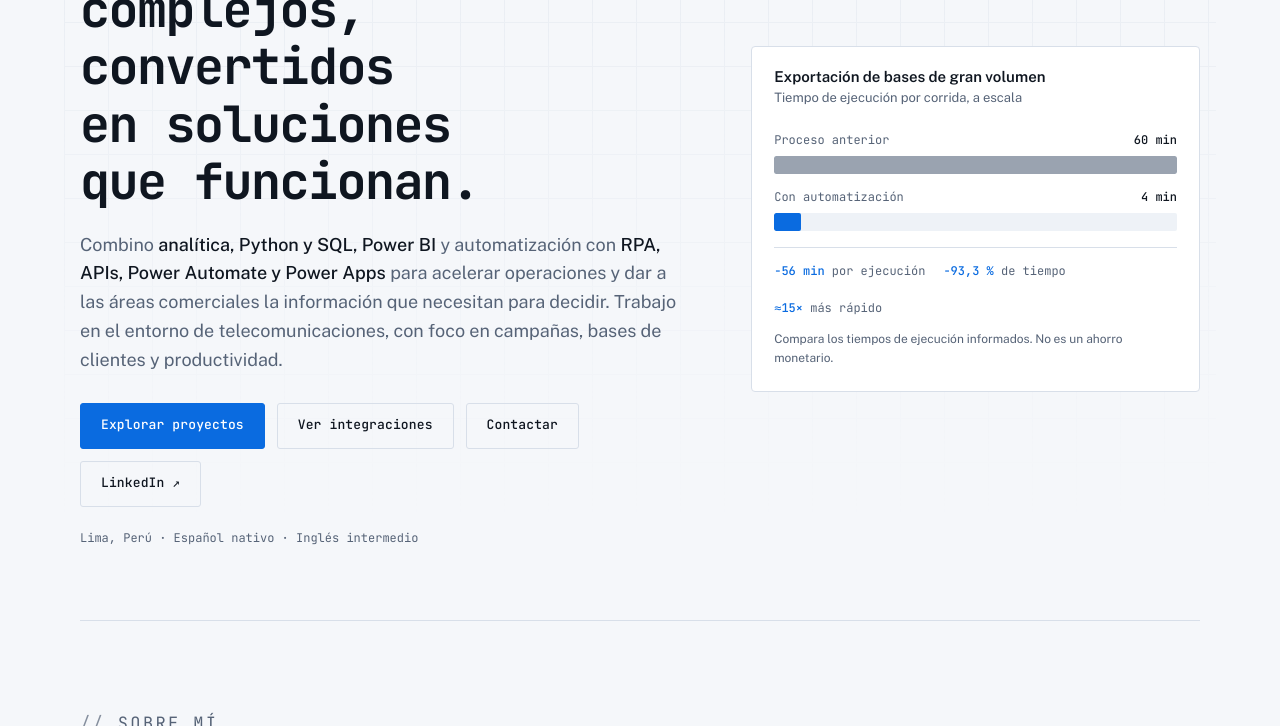
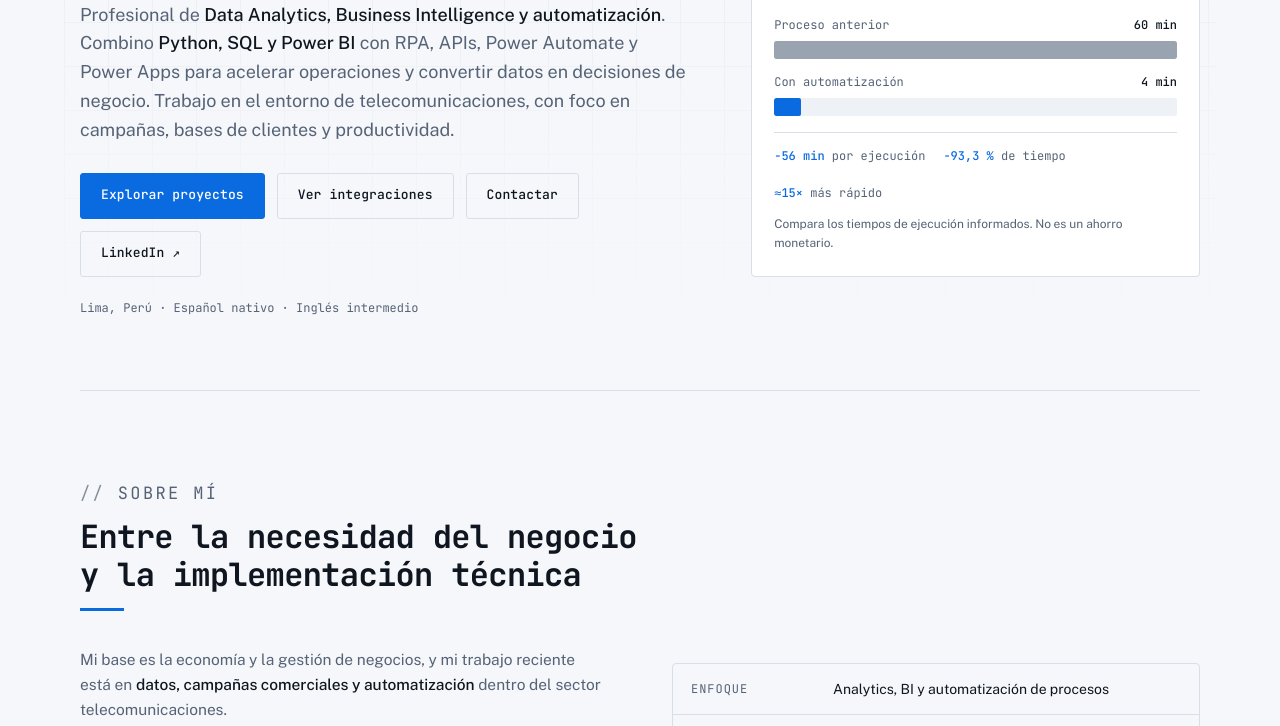
Before and after one commit to Eliezer1325/Portafolio, a plain HTML site: page index.html in a window 1280 px wide. Shown: the part 255-981 px from the top of the page. Drawn offline with nearby package versions, Linux system fonts and the light colour scheme.

Commit message:
Update index.html

```diff
--- a/index.html
+++ b/index.html
@@ -2,10 +2,11 @@
 <html lang="es">
 <head>
 <meta charset="utf-8">
+<meta name="google-site-verification" content="Ghg257UrxDq3P4F8rAdz3tW399NZFI68th8OdMlO7As" />
 <meta name="viewport" content="width=device-width,initial-scale=1,viewport-fit=cover">
 <style>:root{color-scheme:dark}body{margin:0}img{max-width:100%}[hidden]{display:none!important}</style>
 <link rel="canonical" href="https://eliezer1325.github.io/Portafolio/">
-<title>Eliezer Palpan León | Data Science, Analytics y Automatización</title>
+<title>Eliezer Palpan León | Portafolio de Data Analytics, BI y Automatización</title>
 <meta name="robots" content="index,follow,max-image-preview:large">
 <meta name="author" content="Eliezer Palpan León">
 <meta name="keywords" content="Eliezer Palpan, Eliezer Palpan León, Data Science, Data Analytics, Business Intelligence, Power BI, Python, SQL, automatización, Perú">
@@ -13,8 +14,10 @@
 <meta property="og:locale" content="es_PE">
 <meta property="og:site_name" content="Eliezer Palpan León">
 <meta name="twitter:card" content="summary">
-<script type="application/ld+json">{"@context":"https://schema.org","@type":"Person","name":"Eliezer Palpan León","alternateName":"Eliezer Palpan","jobTitle":"Data Science","url":"https://eliezer1325.github.io/Portafolio/","sameAs":["https://www.linkedin.com/in/eliezer-palpan-leon-a01479212/"],"knowsAbout":["Data Science","Business Intelligence","Power BI","Python","SQL","Automatización de procesos","RPA"],"address":{"@type":"PostalAddress","addressLocality":"Lima","addressCountry":"PE"}}</script>
-<meta name="description" content="Portafolio de Eliezer Palpan León: analítica de datos, Business Intelligence y automatización de procesos.">
+<meta name="twitter:title" content="Eliezer Palpan León | Data Analytics, BI y Automatización">
+<meta name="twitter:description" content="Portafolio profesional de analítica de datos, Power BI, Python, SQL y automatización de procesos.">
+<script type="application/ld+json">{"@context":"https://schema.org","@graph":[{"@type":"Person","name":"Eliezer Palpan León","alternateName":"Eliezer Palpan","jobTitle":"Data Analytics, Business Intelligence y Automatización","url":"https://eliezer1325.github.io/Portafolio/","sameAs":["https://www.linkedin.com/in/eliezer-palpan-leon-a01479212/","https://github.com/eliezer1325"],"knowsAbout":["Data Science","Data Analytics","Business Intelligence","Power BI","Python","SQL","Automatización de procesos","RPA"],"address":{"@type":"PostalAddress","addressLocality":"Lima","addressCountry":"PE"}},{"@type":"WebSite","name":"Portafolio de Eliezer Palpan León","url":"https://eliezer1325.github.io/Portafolio/","inLanguage":"es-PE","author":{"@type":"Person","name":"Eliezer Palpan León"}}]}</script>
+<meta name="description" content="Portafolio profesional de Eliezer Palpan León, especializado en Data Analytics, Business Intelligence, Power BI, Python, SQL y automatización de procesos en Perú.">
 <meta property="og:title" content="Eliezer Palpan León · Datos, automatización y negocio">
 <meta property="og:description" content="Convierto datos y procesos complejos en soluciones automatizadas, análisis accionables y mejores decisiones de negocio.">
 <meta property="og:type" content="website">
@@ -347,8 +350,8 @@ footer{font-family:var(--font-mono);font-size:12px}
   <header class="hero" id="inicio">
     <div>
       <p class="eyebrow">Datos · Tecnología · Negocio</p>
-      <h1>Datos y procesos complejos, convertidos en soluciones que funcionan.</h1>
-      <p class="lead">Combino <strong>analítica, Python y SQL, Power BI</strong> y automatización con <strong>RPA, APIs, Power Automate y Power Apps</strong> para acelerar operaciones y dar a las áreas comerciales la información que necesitan para decidir. Trabajo en el entorno de telecomunicaciones, con foco en campañas, bases de clientes y productividad.</p>
+      <h1>Eliezer Palpan León</h1>
+      <p class="lead">Profesional de <strong>Data Analytics, Business Intelligence y automatización</strong>. Combino <strong>Python, SQL y Power BI</strong> con RPA, APIs, Power Automate y Power Apps para acelerar operaciones y convertir datos en decisiones de negocio. Trabajo en el entorno de telecomunicaciones, con foco en campañas, bases de clientes y productividad.</p>
       <div class="cta-row">
         <a class="btn primary" href="#proyectos" data-home>Explorar proyectos</a>
         <a class="btn" href="#demos" data-home>Ver integraciones</a>
```
